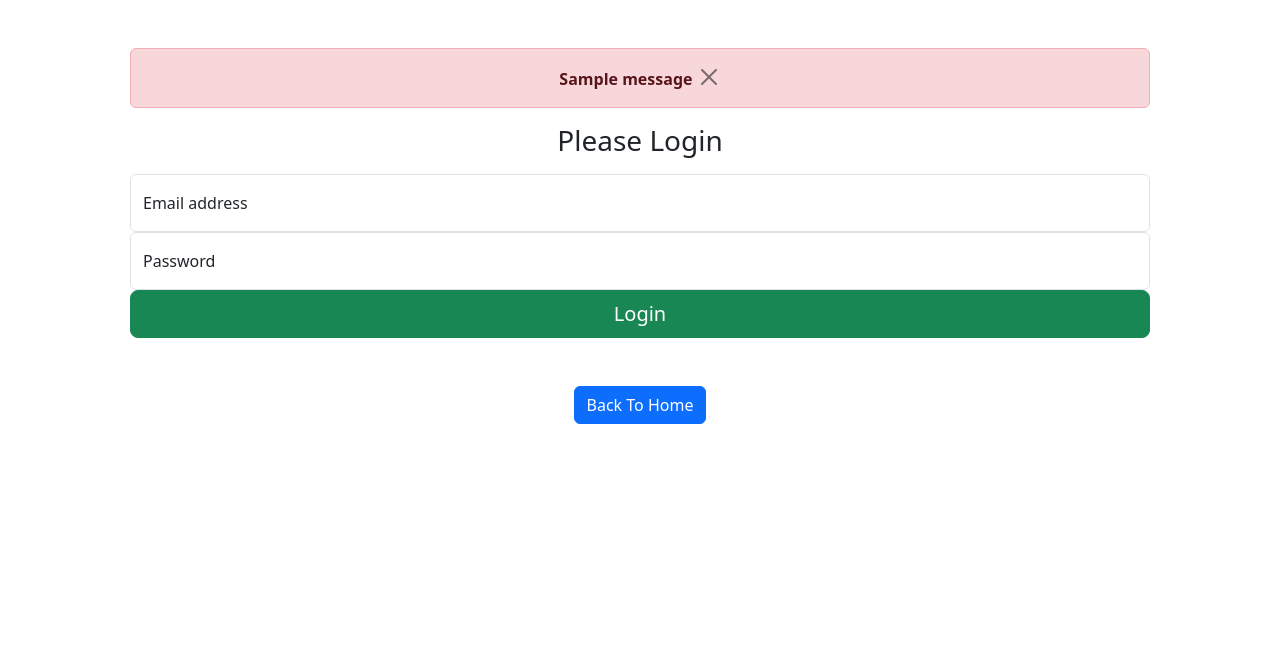
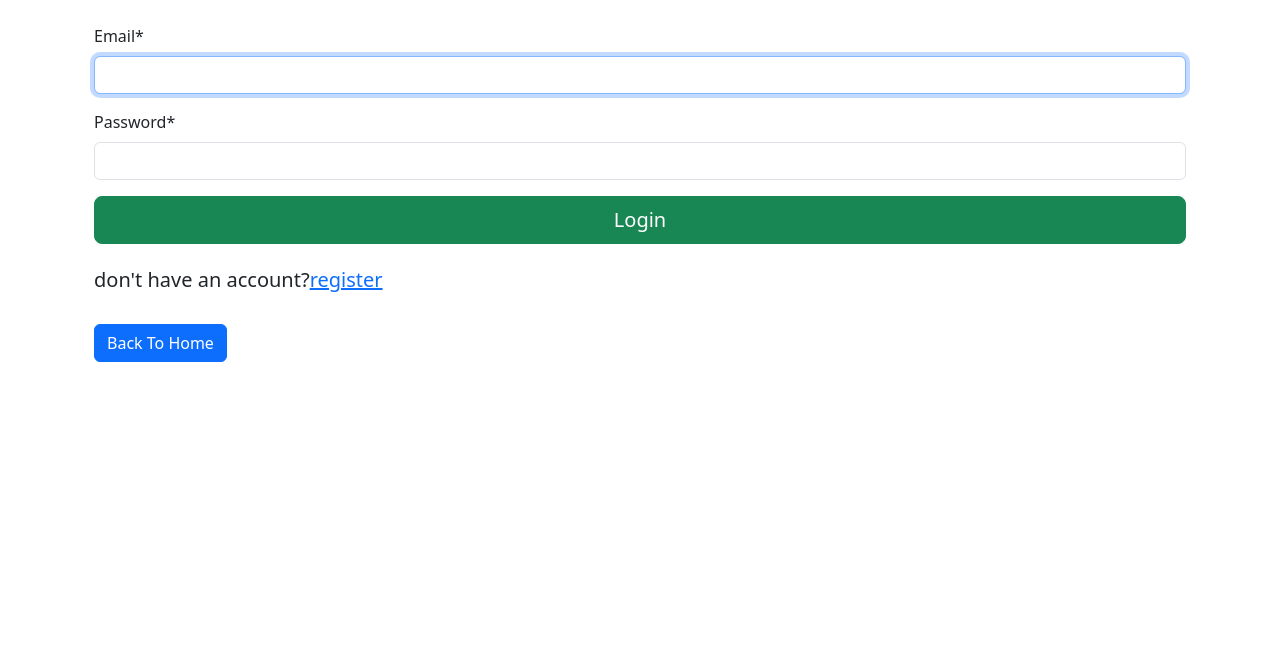
Before and after one commit to erfanfs10/Django-Online-Shop, a Django app: page /account/login/ in a window 1280 px wide. Shown: the top 664 px of the page. Run offline with Django 4.2, Linux system fonts and the light colour scheme; tables that the repository leaves empty hold one stand-in row (values such as "Sample post"); one stand-in notice (Sample message) is shown; some libraries are stand-ins or nearby versions.

Commit message:
add authentication form

```diff
--- a/account/urls.py
+++ b/account/urls.py
@@ -1,11 +1,11 @@
 from django.urls import path
-from .views import login_view, logout_view, register_view, profile
+from .views import LoginView, logout_view, register_view, profile
 from django.contrib.auth import views as auth_views
 
 
 urlpatterns = [
 
-    path("login/", login_view, name="login"),
+    path("login/", LoginView.as_view(), name="login"),
     path("logout/", logout_view, name="logout"),
     path("register/", register_view, name="register"),
 
--- a/account/views.py
+++ b/account/views.py
@@ -4,24 +4,30 @@
 from django.contrib import messages
 from .forms import CustomUserCreationForm, ProfileForm
 from django.contrib.auth.decorators import login_required
+from django.views import View
+from django.contrib.auth.forms import AuthenticationForm
 
 
-def login_view(request):
+class LoginView(View):
+    template_name = "account/login.html"
+    form_class = AuthenticationForm
 
-    if request.method == 'POST':
+    def get(self, request, *args, **kwargs):
+        form = AuthenticationForm()
+        return render(request, self.template_name, {"form": form})
 
-        email = request.POST["email"]
-        password = request.POST["password"]
-        user = authenticate(request, email=email, password=password)
-        if user:
+    def post(self, request, *args, **kwargs):
+
+        form = self.form_class(request, data=request.POST)
+        next = request.POST["next"]
+        if form.is_valid():
+            user = form.get_user()
             login(request, user)
+            if next:
+                return redirect(next)
             return redirect("home")
-        msg = 'Please enter a correct email and password. Note that both fields may be case-sensitive.'
-        messages.warning(request, msg)
-        return redirect('login')
 
-    else:
-       return render(request, 'account/login.html')
+        return render(request, self.template_name, {"form": form})
 
 
 def logout_view(request):
--- a/basket/views.py
+++ b/basket/views.py
@@ -17,7 +17,7 @@
     basket = Basket.get_basket(request)
     basket.add_to_basket(product_id) # gets a product id and add it to BasketLine Model
 
-    return redirect(request.META.get('HTTP_REFERER'))
+    return redirect(request.META.get('HTTP_REFERER')) #redirect to the same page
 
 
 def basket_delete(request, product_id):
@@ -25,4 +25,4 @@
     basket = Basket.get_basket(request)
     basket.delete_from_basket(product_id) # gets a product id and delete it from BasketLine Model
 
-    return redirect(request.META.get('HTTP_REFERER'))
+    return redirect(request.META.get('HTTP_REFERER')) #redirect to the same page
--- a/templates/account/login.html
+++ b/templates/account/login.html
@@ -1,54 +1,32 @@
 {% extends 'base.html' %}
 {% load i18n %}
 {% load static %}
+{% load crispy_forms_tags %}
 
 {% block content %}
 
-<div class="w-auto p-5">
+<div class="container" >
+  <br>
+{% if not user.is_authenticated %}
 
-    {% if messages %}
-    {% for message in messages %}
+  <form method="post" action="{% url 'login' %}" >
 
-      <div class="alert alert-danger" role="alert">
-        <strong>{{message}}</strong>
-        <button type="button" class="btn-close" data-bs-dismiss="alert" aria-label="Close"></button>
-      </div>
-
-    {% endfor %}
-    {% endif %}
-
-
-
-    <body class="text-center">
-{% if not user.is_authenticated %}
-    <main class="form-signin w-100 m-auto">
-  <form method="post" action="{% url 'login' %}" >
     {% csrf_token %}
-    <h1 class="h3 mb-3 fw-normal">Please Login</h1>
-
-    <div class="form-floating">
-      <input name="email" type="email" class="form-control" id="floatingInput" placeholder="name@example.com">
-      <label for="floatingInput">Email address</label>
-    </div>
-    <div class="form-floating">
-      <input name="password" type="password" class="form-control" id="floatingPassword" placeholder="Password">
-      <label for="floatingPassword">Password</label>
-    </div>
-
+    {{form | crispy}}
+    <input type="hidden" name="next" value="{{request.GET.next}}" >
     <button class="w-100 btn btn-lg btn-success" type="submit">Login</button>
 
   </form>
-</main>
+
 {% else %}
     <h4>Yoy Have Already Logged in Do You Want To <a href="{% url 'logout'%}" >Logout?</a></h4>
 {% endif %}
+<br>
+<h5>don't have an account?<a href="{% url 'register'%}" >register</a></h5>
+<br>
 
-
-
-  </body>
-</div>
 <a class="btn btn-primary" href="{% url 'home'  %}">Back To Home</a>
 
-
-
+</div>
+{% include 'footer.html' %}
 {% endblock %}
--- a/templates/account/register.html
+++ b/templates/account/register.html
@@ -3,6 +3,7 @@
 
 
 {% block content %}
+
     <div class="w-auto p-5">
         <form method="post" action="{% url 'register' %}" >
 
@@ -13,7 +14,12 @@
 
         </form>
     </div>
+    <h5>already have an account <a href="{% url 'login'%}" >login</a></h5>
+    <br>
     <a class="btn btn-primary" href="{% url 'home'  %}">Back To Home</a>
+
+
+
 
 {% include 'footer.html' %}
 {% endblock %}
--- a/templates/product/components.html
+++ b/templates/product/components.html
@@ -18,7 +18,7 @@
               <p class="card-text">{{product.name}}</p>
               <div class="d-flex justify-content-between align-items-center">
                 <div class="btn-group">
-                  <a class="btn btn-primary" href="{% url 'basket-add' product.id %}" > Add to Basket </a>
+                  <a class="btn btn-primary" href="{% url 'product-detail' product.id %}" > More Detail </a>
                 </div>
                 <small class="text">{{product.price}}$</small>
               </div>
--- a/templates/product/product_detail.html
+++ b/templates/product/product_detail.html
@@ -4,8 +4,8 @@
 {% include 'navbar.html' %}
 <br>
 
-<h5>{{product.name}}</h5>
-<h5>{{product.price}}$</h5>
+<h5>Product Name: {{product.name}}</h5>
+<h5>Price: {{product.price}}$</h5>
 
 {% for image in product.images.all %}
     <img src="{{image.image.url}}" width="100px" height="100px" >
@@ -15,6 +15,7 @@
 <h5>{{attr.attribute}}: {{attr.value}}</h5>
 
 {% endfor %}
+<a class="btn btn-primary" href="{% url 'basket-add' product.id %}" > Add to Basket </a>
 
 {% include 'footer.html' %}
 
```
Also changed, not shown: 1 other file.
